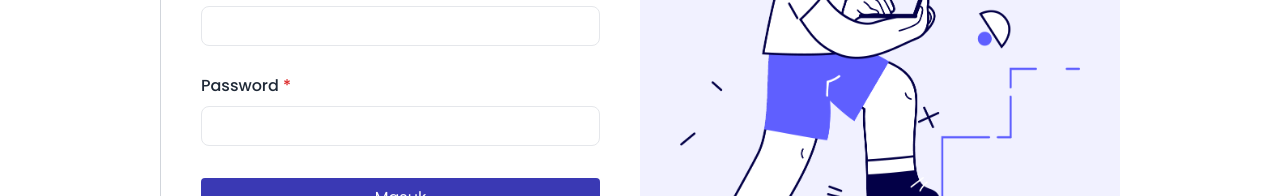
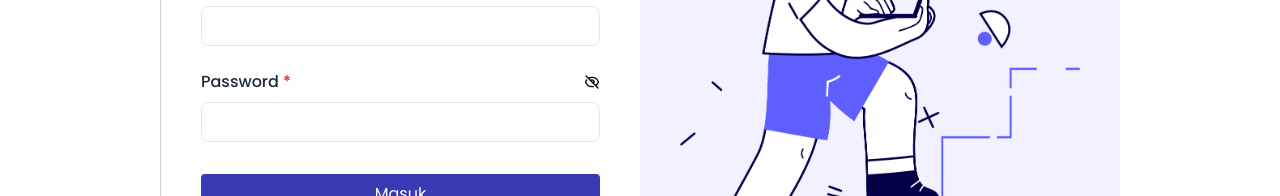
Before and after one commit to rg-km/final-project-engineering-54, a React (Create React App) app in the folder frontend/: page /signin in a window 1280 px wide. Shown: the part 377-573 px from the top of the page. Built offline with nearby package versions, Linux system fonts and the light colour scheme.

Commit message:
docs: update visibility password and mirror fix

```diff
--- /dev/null
+++ b/frontend/src/components/auth/password/Password.jsx
@@ -0,0 +1,55 @@
+import { useState } from "react";
+import RequireStar from "../../RequireStar";
+import "../../../styles/component/auth/_forminput.scss";
+
+export default function Password(props) {
+
+    const {classStar, defValue, classInput, classname, onChange, required} = props;
+
+    const [focus, setFocus] = useState(false);
+    const handleFocus = (e) => {
+        setFocus(true);
+    }
+
+    const [passwordType, setPasswordType] = useState("password")
+
+    const changePasswordType = () => {
+        passwordType === "password" ? setPasswordType("text") : setPasswordType("password")
+    }
+
+    return (
+        <div className={` ${classname} form-control space-y-2 mt-6`}>
+            <div className="relative">
+                <label htmlFor="password" className="text-gray-800 font-medium">Password <RequireStar classStar={classStar}/></label>
+                <span className="absolute top-1 right-0" onClick={changePasswordType}>
+                    {
+                        passwordType === "password" ?
+                            <svg xmlns="http://www.w3.org/2000/svg" className="h-4 w-4 cursor-pointer" fill="none" viewBox="0 0 24 24" stroke="currentColor" strokeWidth={2}>
+                                <path strokeLinecap="round" strokeLinejoin="round" d="M13.875 18.825A10.05 10.05 0 0112 19c-4.478 0-8.268-2.943-9.543-7a9.97 9.97 0 011.563-3.029m5.858.908a3 3 0 114.243 4.243M9.878 9.878l4.242 4.242M9.88 9.88l-3.29-3.29m7.532 7.532l3.29 3.29M3 3l3.59 3.59m0 0A9.953 9.953 0 0112 5c4.478 0 8.268 2.943 9.543 7a10.025 10.025 0 01-4.132 5.411m0 0L21 21" />
+                            </svg>
+                        :
+                            <svg xmlns="http://www.w3.org/2000/svg" className="h-4 w-4 cursor-pointer" fill="none" viewBox="0 0 24 24" stroke="currentColor" strokeWidth={2}>
+                                <path strokeLinecap="round" strokeLinejoin="round" d="M15 12a3 3 0 11-6 0 3 3 0 016 0z" />
+                                <path strokeLinecap="round" strokeLinejoin="round" d="M2.458 12C3.732 7.943 7.523 5 12 5c4.478 0 8.268 2.943 9.542 7-1.274 4.057-5.064 7-9.542 7-4.477 0-8.268-2.943-9.542-7z" />
+                            </svg>
+                    }
+                </span>
+            </div>
+            <input
+                id="password"
+                name="password"
+                type={passwordType}
+                required={required}
+                pattern="^(?=.*[0-9])(?=.*[a-zA-Z])(?=.*[!@#$%^&*_])[a-zA-Z0-9!@#$%^&*_]{8,25}$"
+                className={`${classInput} form-input w-full rounded-[0.5rem] pl-3 h-10 border border-gray-200 border-solid rouded-[1rem] focus:outline`}
+                onChange={onChange}
+                onBlur={handleFocus}
+                focus={focus.toString()}
+                defaultValue={defValue}
+                />
+            <h4 className="error-message text-red-500 text-[0.85rem] font-normal mt-3">
+                Minimal 8-25 karakter dan mengandung 1 huruf, 1 angka, dan 1 special character!
+            </h4>
+        </div>
+    )
+}
--- a/frontend/src/pages/auth/Signin.jsx
+++ b/frontend/src/pages/auth/Signin.jsx
@@ -8,6 +8,7 @@ import "../../styles/auth/_signin.scss";
 import Codeswer from "../../layouts/Codeswer";
 import BtnCustom from "../../components/BtnCustom";
 import FormInput from "../../components/auth/FormInput";
+import Password from "../../components/auth/password/Password"
 
 export default function Signin() {
 
@@ -32,19 +33,7 @@ export default function Signin() {
             forLabel: "email",
             classname: "mt-7",
             required: true,
-        },
-        {
-            key: 2,
-            label: "Password",
-            type: "password",
-            name: "password",
-            id: "password",
-            errorMessage: "Minimal 8-25 karakter dan mengandung 1 huruf, 1 angka, dan 1 special character!",
-            forLabel: "password",
-            classname: "mt-7",
-            pattern: "^(?=.*[0-9])(?=.*[a-zA-Z])(?=.*[!@#$%^&*_])[a-zA-Z0-9!@#$%^&*_]{8,25}$",
-            required: true,
-        },
+        }
     ]
 
     const handleSubmit = async(e) => {
@@ -97,14 +86,14 @@ export default function Signin() {
         })
     }
 
-    if (redirect) return <Navigate to="/dashboard/my" replace />;
-
     const onChange = (e) => {
         setValues({
             ...values,
             [e.target.name]: e.target.value
         })
+        // console.log(values)
     }
+    if (redirect) return <Navigate to="/dashboard/my" replace />;
 
     return (
         <Codeswer
@@ -136,6 +125,10 @@ export default function Signin() {
                                     onChange={onChange}
                                 />
                             ))}
+                            <Password
+                                required="required"
+                                onChange={onChange}
+                            />
                             <BtnCustom type="submit" classname="poppins mt-8 w-full">
                                 Masuk
                             </BtnCustom>
--- a/frontend/src/pages/dashboard/Mydash.jsx
+++ b/frontend/src/pages/dashboard/Mydash.jsx
@@ -13,10 +13,10 @@ export default function Mydash() {
     const {state} = React.useContext(AuthContext);
 
     const getUser = async () => {
-        const resp = await axios.get(`/user/id?id=${state.id}`, {
+         await axios.get(`/user/id?id=${state.id}`, {
             withCredentials: true,
         }).then( res => {
-            setUser(resp.data.users)
+            setUser(res.data.users)
         }).catch( er => {
             console.log(er)
         })
--- a/frontend/src/pages/dashboard/Profile.jsx
+++ b/frontend/src/pages/dashboard/Profile.jsx
@@ -10,6 +10,7 @@ import { AuthContext } from "../../App";
 import "../../styles/dashboard/_profile.scss";
 import BtnCustom from "../../components/BtnCustom";
 import FormInput from "../../components/auth/FormInput";
+import Password from "../../components/auth/password/Password";
 
 export default function Profile() {
 
@@ -52,27 +53,6 @@ export default function Profile() {
         },
         {
             key: 3,
-            label: "Email",
-            type: "email",
-            name: "email",
-            id: "email",
-            errorMessage: "Email harus berupa alamat email yang valid!",
-            forLabel: "email",
-            classname: "mt-7",
-        },
-        {
-            key: 4,
-            label: "Password",
-            type: "password",
-            name: "password",
-            id: "password",
-            errorMessage: "Password harus memiliki minimal 8-25 karakter dan mengandung 1 huruf, 1 angka, dan 1 special character!",
-            forLabel: "password",
-            classname: "mt-7",
-            pattern: "^(?=.*[0-9])(?=.*[a-zA-Z])(?=.*[!@#$%^&*_])[a-zA-Z0-9!@#$%^&*_]{8,25}$",
-        },
-        {
-            key: 5,
             label: "Address",
             type: "text",
             name: "address",
@@ -81,6 +61,16 @@ export default function Profile() {
             forLabel: "address",
             classname: "mt-7",
         },
+        {
+            key: 4,
+            label: "Email",
+            type: "email",
+            name: "email",
+            id: "email",
+            errorMessage: "Email harus berupa alamat email yang valid!",
+            forLabel: "email",
+            classname: "mt-7",
+        }
     ]
 
     const getUser = async () => {
@@ -206,32 +196,29 @@ export default function Profile() {
                                                                 defValue={e.phone}
                                                                 onChange={onChange}/>
                                     :
+                                    input.label === "Address" ? <FormInput
+                                                                    key={input.key}
+                                                                    classStar="hidden"
+                                                                    {...input}
+                                                                    defValue={e.address}
+                                                                    onChange={onChange}/>
+                                    :
                                     input.label === "Email" ? <FormInput
                                                                 key={input.key}
                                                                 classStar="hidden"
                                                                 {...input}
                                                                 defValue={e.email}
                                                                 onChange={onChange}/>
-                                    :
-                                    input.label === "Password" ? <FormInput
-                                                                    key={input.key}
-                                                                    classStar="hidden"
-                                                                    {...input}
-                                                                    defValue={e.password}
-                                                                    onChange={onChange}/>
-                                    :
-                                    input.label === "Address" ? <FormInput
-                                                                    key={input.key}
-                                                                    classStar="hidden"
-                                                                    {...input}
-                                                                    defValue={e.address}
-                                                                    onChange={onChange}/>
                                     : "Student tidak memiliki hak akses"
                                 )
                             })
                             )
                         )
                     }
+                    <Password
+                        required={false}
+                        onChange={onChange}
+                    />
                     <BtnCustom type="submit" classname="poppins mt-8 w-full">
                         Simpan
                     </BtnCustom>
--- a/frontend/src/pages/dashboard/Questions.jsx
+++ b/frontend/src/pages/dashboard/Questions.jsx
@@ -51,6 +51,7 @@ export default function Mydash() {
         </Link>
         <div className="card-questions-list w-full mt-12 space-y-5">
         {
+          questions.length === null ?
           questions.map((e,i) => {
             return (
               <div key={i} className="card-questions-wrapper inter border border-solid border-gray-300">
@@ -69,6 +70,11 @@ export default function Mydash() {
               </div>
             )
           })
+          :
+          <div className="flex flex-col items-center justify-center space-y-10">
+            <img className="max-w-[40%]" src="/asset/img/no-question.webp" alt='No Question' />
+            <h3 className="text-gray-800 text-[1.5rem] font-medium poppins">Yuk mulai tanya ke mentor,</h3>
+          </div>
         }
         </div>
       </div>
```
Also changed, not shown: frontend/public/asset/img/035.png (added), frontend/public/asset/img/no-question.webp (added).
